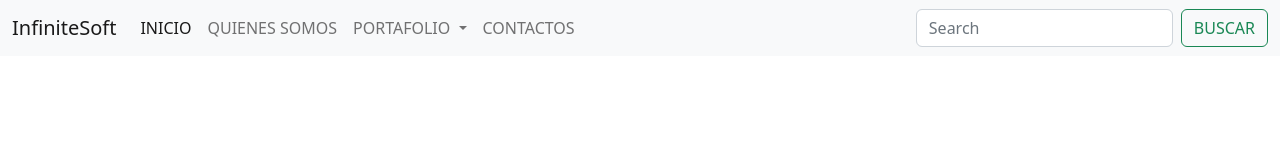
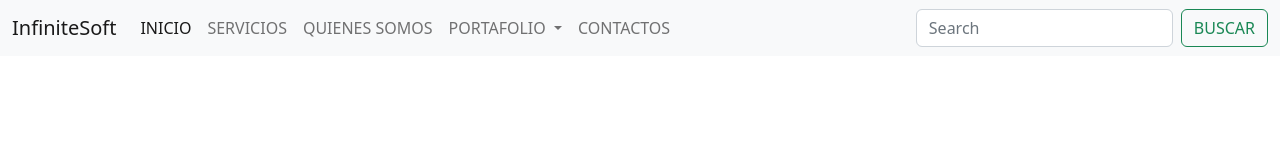
Before and after one commit to ReyesSantiag0/P-gina-Web-InfiniteSoft, a plain HTML site: page home.html in a window 1280 px wide. Drawn offline with nearby package versions, Linux system fonts and the light colour scheme.

Commit message:
Actualización

```diff
--- a/home.html
+++ b/home.html
@@ -31,6 +31,9 @@
             <a class="nav-link active" aria-current="page" href="#">INICIO</a>
           </li>
           <li class="nav-item">
+            <a class="nav-link" href="#">SERVICIOS</a>
+          </li>
+          <li class="nav-item">
             <a class="nav-link" href="#">QUIENES SOMOS</a>
           </li>
           <li class="nav-item dropdown">
```
